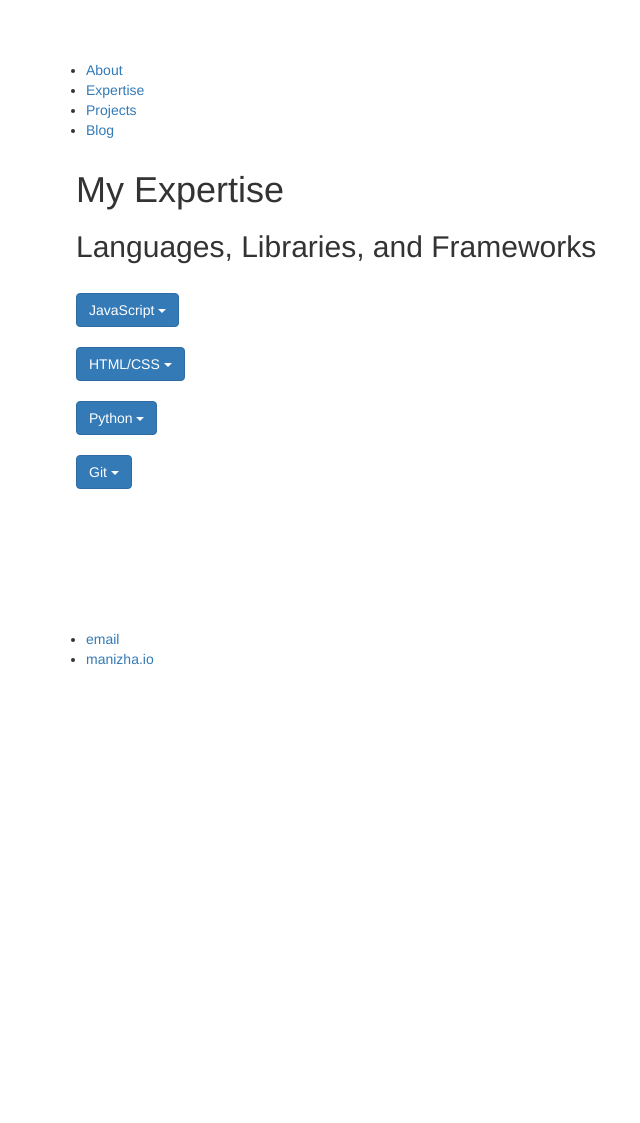
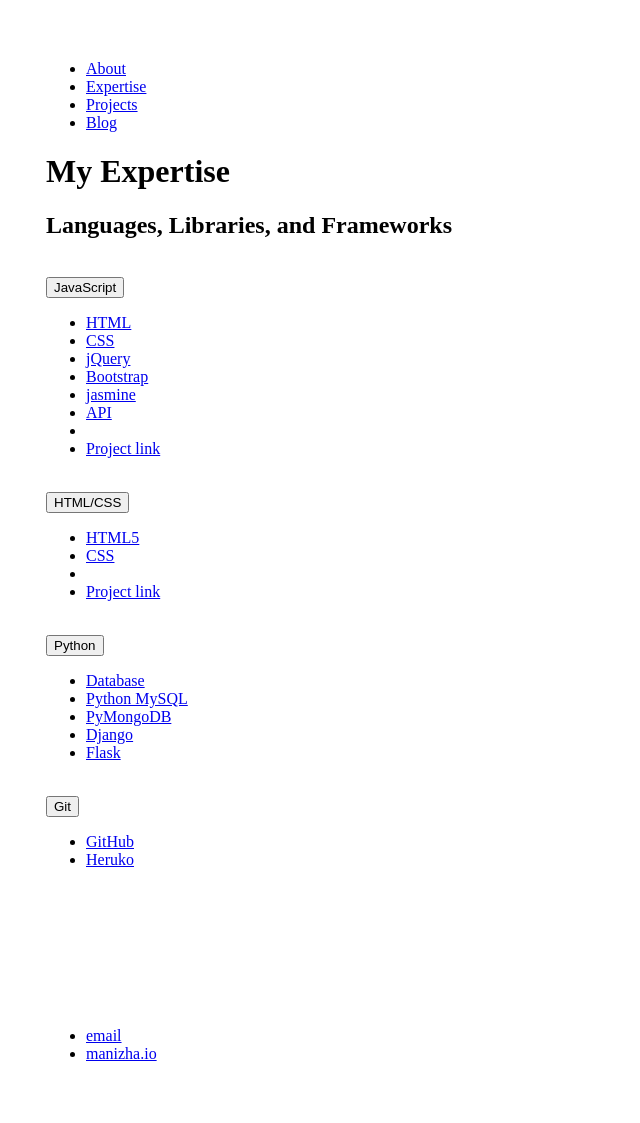
Before and after one commit to manizha01/manizha01.github.io, a Jekyll site: the page built from about/index.html, in a window 1280 px wide. Shown: the whole page, without its empty margins (146-786 px from the left). Built offline with Jekyll 4.4.1, drawn with Linux system fonts in a browser that asks for light colours; before the commit the page ends 900 px from its top, so only the background shows below that.

Commit message:
Update index.html

```diff
--- a/about/index.html
+++ b/about/index.html
@@ -58,6 +58,3 @@
     <li role="presentation"><a role="menuitem" tabindex="-1" href="https://dashboard.heroku.com/apps">Heruko</a></li>
       </div>
 </div>
-
-   <link rel="stylesheet" href="https://maxcdn.bootstrapcdn.com/bootstrap/3.4.1/css/bootstrap.min.css">
-   <link rel="stylesheet" type="text/css" href="/css/main.css" media="all">
```
